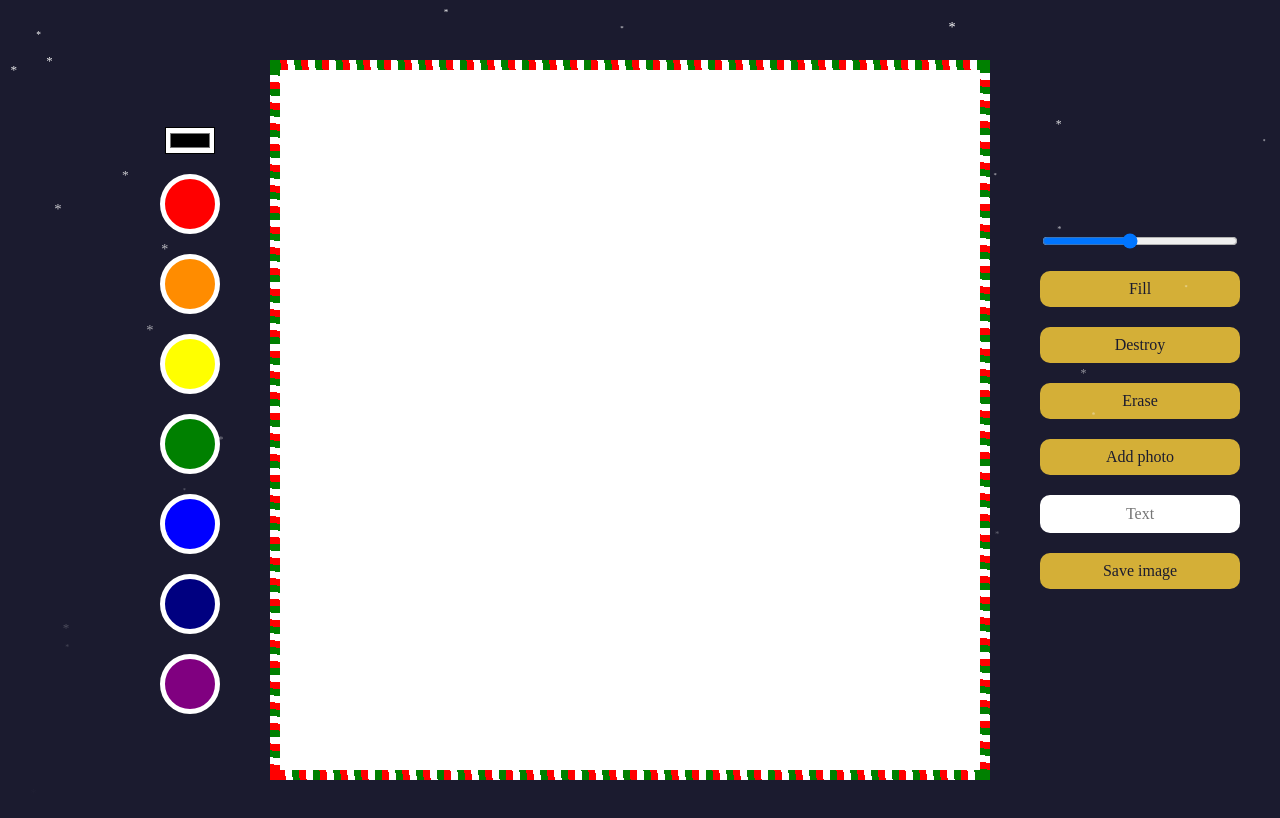
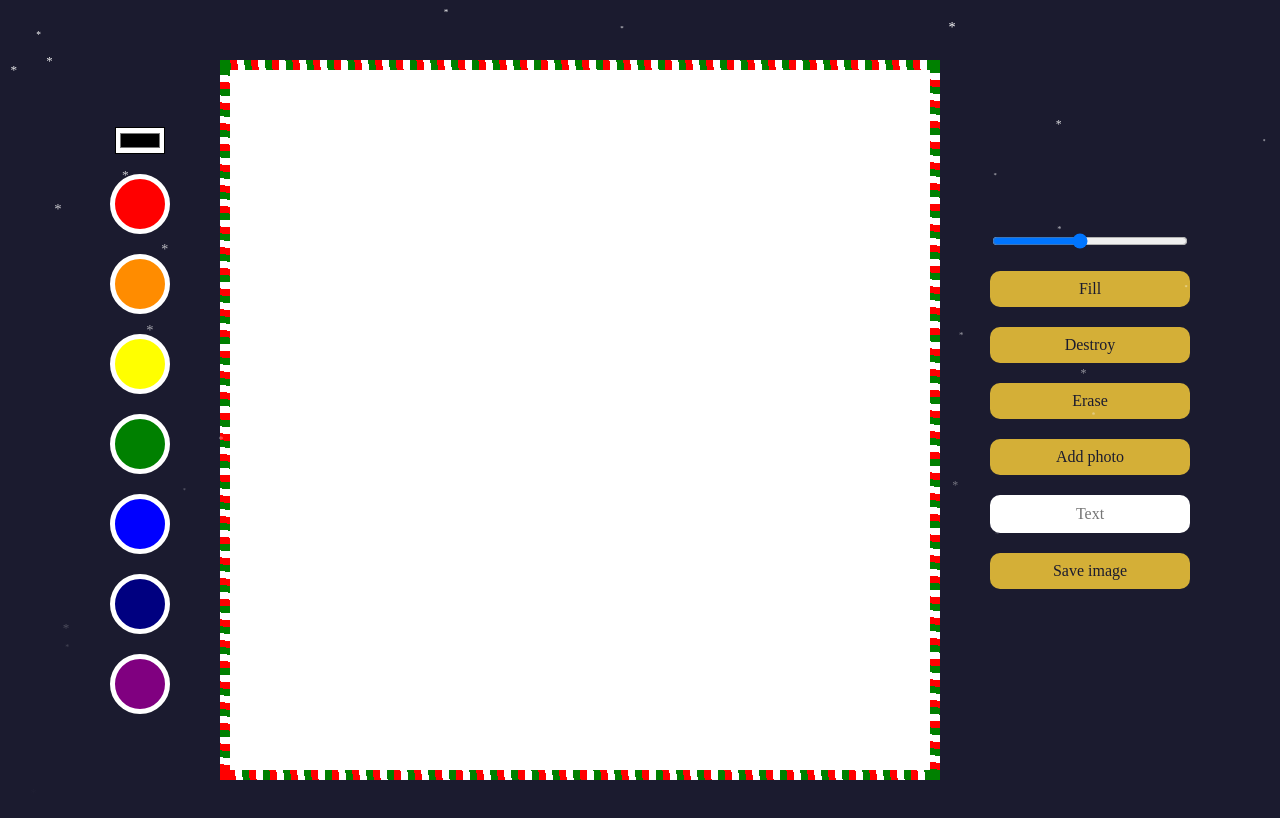
Before and after one commit to ounxso/drawing, a plain HTML site: page index.html in a window 1280 px wide. Drawn offline with Linux system fonts and the light colour scheme.

Commit message:
Update style.css

```diff
--- a/style.css
+++ b/style.css
@@ -8,7 +8,7 @@ body {
   background-color: #1b1b2f;
   padding: 20px;
   height: 100vh;
-  margin-left: 120px;
+  margin-left: 20px;
 }
 
 @keyframes snowfall {
@@ -51,9 +51,6 @@ canvas {
       green 15px
     )
     1;
-  display: flex;
-  align-items: center;
-  justify-content: center;
 }
 
 .color-options {
```
